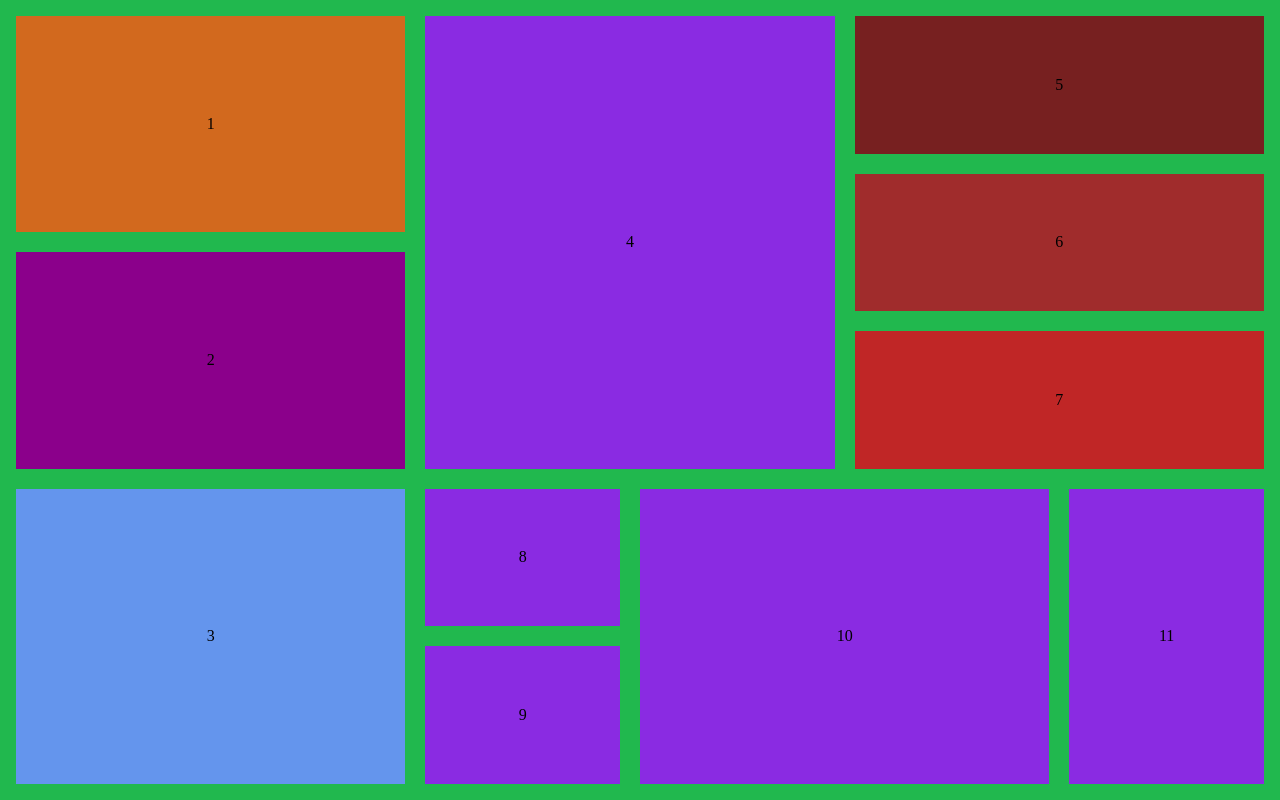
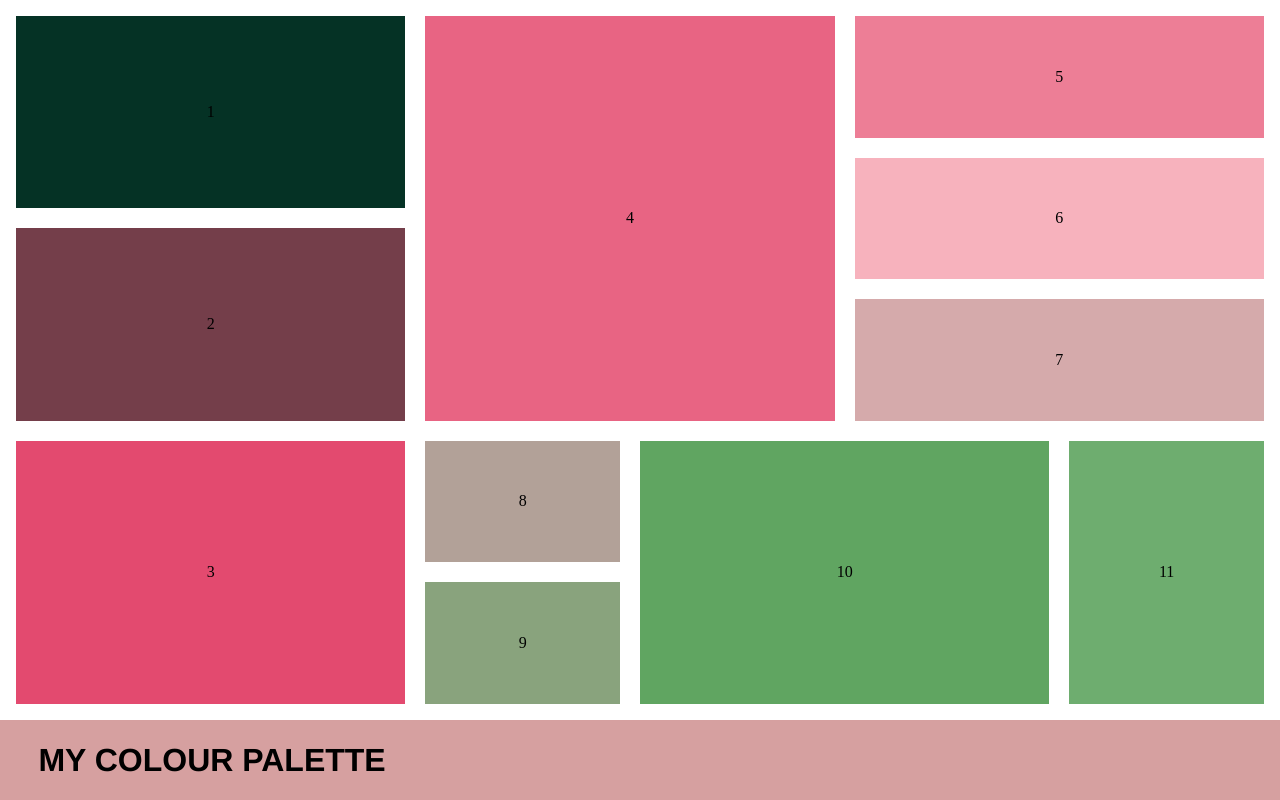
Before and after one commit to TomLindblad/Grid, a plain HTML site: page index.html in a window 1280 px wide. Drawn offline with nearby package versions, Linux system fonts and the light colour scheme.

Commit message:
added the my colour palette footer

```diff
--- a/index.html
+++ b/index.html
@@ -8,18 +8,24 @@
     <title>Assignment 10 - Grid</title>
 </head>
 <body>
-    <section class="main-container">
-        <div class="grid-object one">1</div>
-        <div class="grid-object two">2</div>
-        <div class="grid-object three">3</div>
-        <div class="grid-object four">4</div>
-        <div class="grid-object five">5</div>
-        <div class="grid-object six">6</div>
-        <div class="grid-object seven">7</div>
-        <div class="grid-object eight">8</div>
-        <div class="grid-object nine">9</div>
-        <div class="grid-object ten">10</div>
-        <div class="grid-object eleven">11</div>
-    </section>
+    <div class="main-container">
+        <section class="grid-container">
+            <div class="grid-object one"><p>1</p></div>
+            <div class="grid-object two"><p>2</p></div>
+            <div class="grid-object three"><p>3</p></div>
+            <div class="grid-object four"><p>4</p></div>
+            <div class="grid-object five"><p>5</p></div>
+            <div class="grid-object six"><p>6</p></div>
+            <div class="grid-object seven"><p>7</p></div>
+            <div class="grid-object eight"><p>8</p></div>
+            <div class="grid-object nine"><p>9</p></div>
+            <div class="grid-object ten"><p>10</p></div>
+            <div class="grid-object eleven"><p>11</p></div>
+        </section>
+
+        <footer class="main-footer">
+            <h1>MY COLOUR PALETTE</h1>
+        </footer>
+    </div>
 </body>
 </html>
--- a/styles/styles.css
+++ b/styles/styles.css
@@ -1,8 +1,32 @@
 .main-container{
-    background-color: rgb(33, 184, 78);
+    width: 100vw;
+    height: 100vh;
+}
+
+.main-footer{
+    background-color: rgb(214, 160, 160);
+    box-sizing: border-box;
+    display: flex;
+    padding-left: 3vw;
+    width: 100%;
+    height: 10%;
+
+    justify-content: flex-start;
+    align-items: center;
+}
+p{
+    font-size: 2vh;
+}
+h1{
+    font-size: 4vh;
+    font-family: 'Franklin Gothic Medium', 'Arial Narrow', Arial, sans-serif;
+}
+
+.grid-container{
+    background-color: rgb(255, 255, 255);
     box-sizing: border-box;
     width: 100%;
-    height: 100vh;
+    height: 90%;
     padding: 2vh;
     display: grid;
     gap: 2.5vh;
@@ -20,49 +44,53 @@
 
 .one{
     grid-area: 1 / 1 / 4 / 2;
-    background-color: chocolate;
+    background-color: #053225;
 }
 
 .two{
     grid-area: 4 / 1 / 7 / 2;
-    background-color: darkmagenta;
+    background-color: #743E4A;
 }
 
 .three{
     grid-area: 7 / 1 / 11 / 2;
-    background-color: cornflowerblue;
+    background-color: #E34A6F;
 }
 
 .four{
     grid-area: 1 / 2 / 7 / 4;
+    background-color: #E86483;
 }
 
 .five{
     grid-area: 1 / 4 / 3 / 6;
-    background-color: rgb(119, 32, 32);
+    background-color: #ED7E96;
 }
 
 .six{
     grid-area: 3 / 4 / 5 / 6;
-    background-color: rgb(160, 44, 44);
+    background-color: #F7B2BD;
 }
 
 .seven{
     grid-area: 5 / 4 / 7 / 6;
-    background-color: rgb(192, 38, 38);
+    background-color: #D5AAAB;
 }
 
 .eight{
     grid-area: 7 / 2 / 9 / 3;
+    background-color: #B2A198;
 }
 
 .nine{
     grid-area: 9 / 2 / 11 / 3;
+    background-color: #89A37D;
 }
 
 .ten{
     grid-column: 3 / 5;
     grid-row: 7 / 11;
+    background-color: #60A561;
 }
 
 .eleven{
@@ -71,4 +99,6 @@
 
     grid-row-start: 7;
     grid-row-end: 11;
+
+    background-color: #6EAD6F;
 }
```
